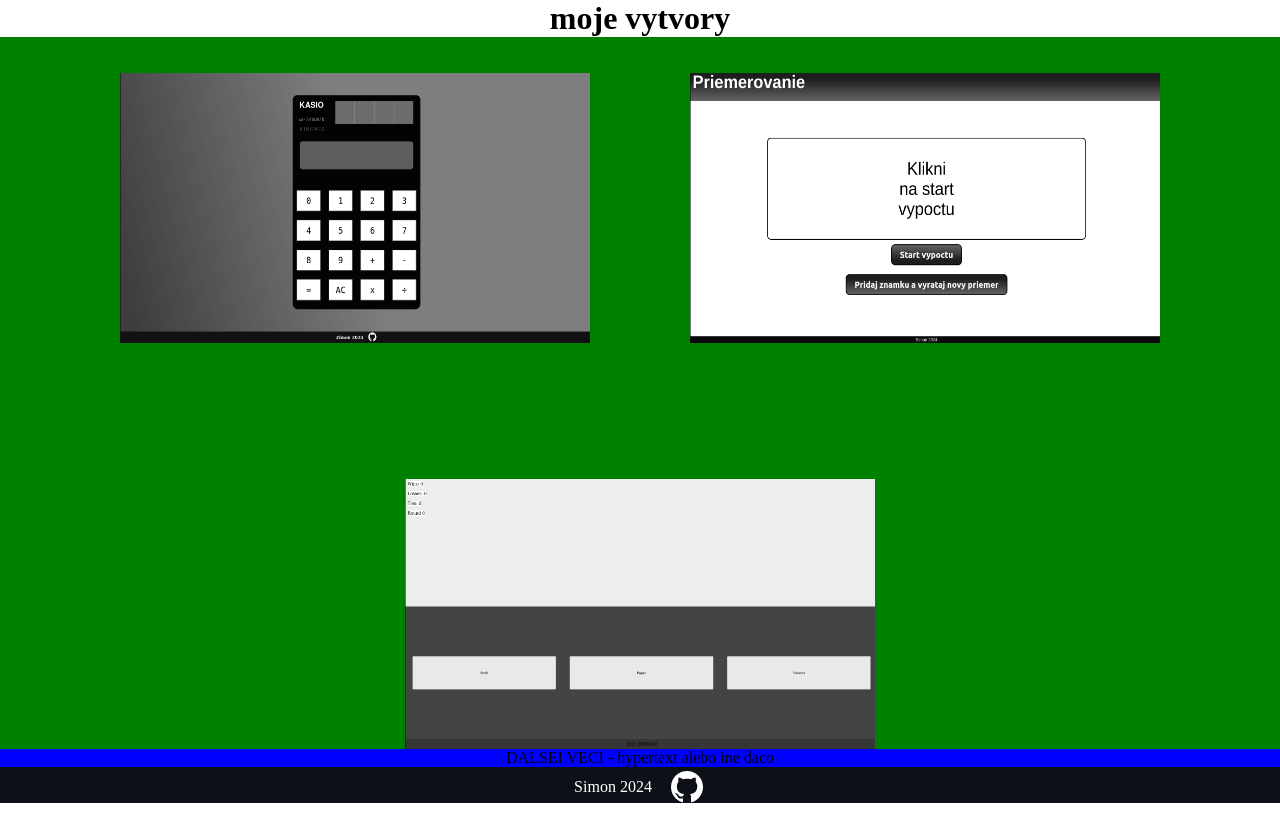
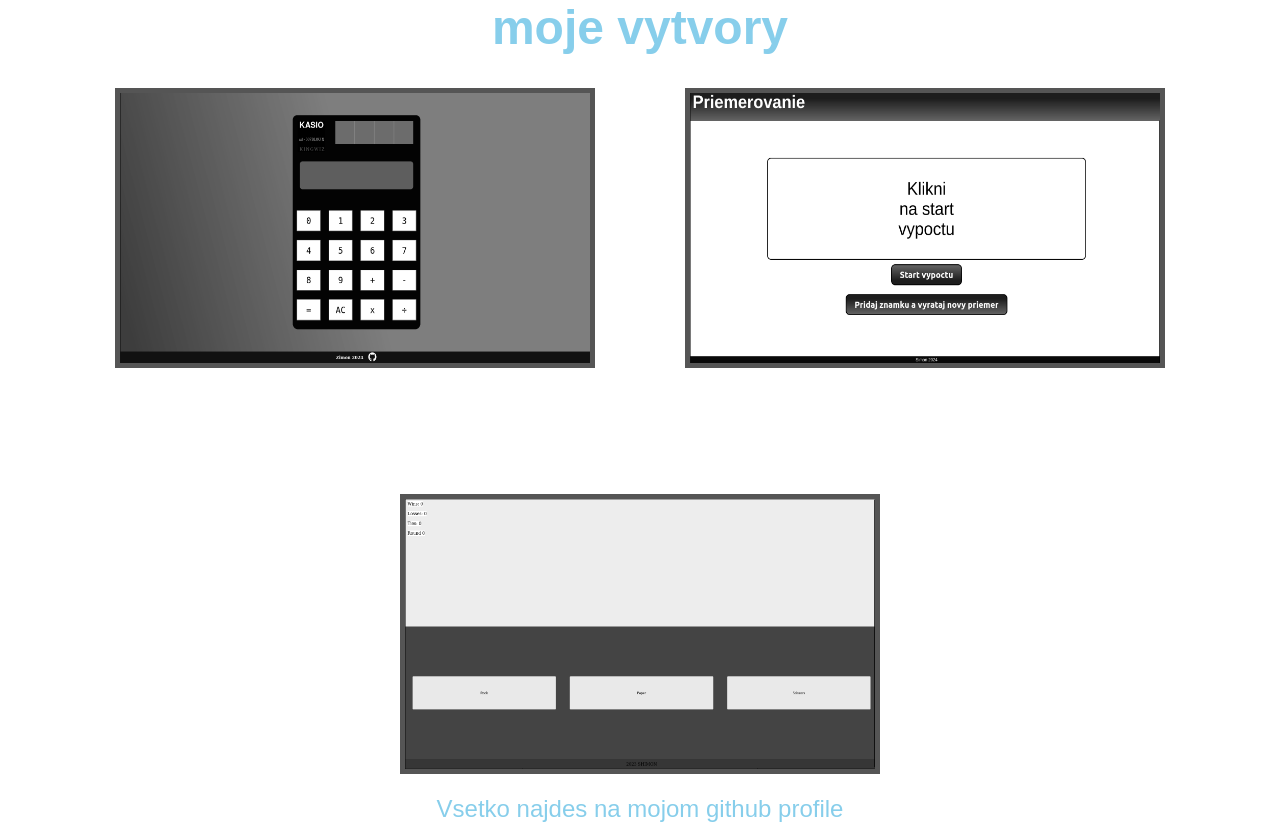
Before and after one commit to zimon-cocos/diela, a plain HTML site: page index.html in a window 1280 px wide. Shown: the top 824 px of the page. Before the commit the page ends 803 px from the top, so only its background shows below. Drawn offline with Linux system fonts and the light colour scheme.

Commit message:
pridany border na showcased, slusne UI

```diff
--- a/index.html
+++ b/index.html
@@ -12,12 +12,26 @@
         <div>moje vytvory</div>
     </h1>
     <div id="mainShowcaseBox">
-        <div id="showcase1"><img src="images/calculator.png" alt="obrazok ktory po kliknuti vedie na moju stranku ktora funguje ako kalkulacka v prehliadaci" id="image1"></div>
-        <div id="showcase2"><img src="images/priemer.png" alt="obrazok ktorz po kliknuti vedie na moju stranku ktora vypocita priemer znamok v skole" id="image2"></div>
-        <div id="showcase3"><img src="images/spongebob.png" alt="obrazok ktory po kliknuti vedie na moju stranku s hrou kamen papier noznice" id="image3"></div>
+        <div id="showcase1"><a href="https://zimon-cocos.github.io/calculator/" target="_blank" rel="noopener noreferrer"><img src="images/calculator.png" alt="obrazok ktory po kliknuti vedie na moju stranku ktora funguje ako kalkulacka v prehliadaci" id="image1"></a></div>
+        <div id="showcase2"><a href="https://zimon-cocos.github.io/ratanie-priemer/" target="_blank" rel="noopener noreferrer"><img src="images/priemerUpravene.png" alt="obrazok ktorz po kliknuti vedie na moju stranku ktora vypocita priemer znamok v skole" id="image2"></a></div>
+        <div id="showcase3"><a href="https://zimon-cocos.github.io/rock_paper_scissors/" target="_blank" rel="noopener noreferrer"><img src="images/spongebobUpravene.png" alt="obrazok ktory po kliknuti vedie na moju stranku s hrou kamen papier noznice" id="image3"></a></div>
     </div>
     <div id="dalsieBox">
-        <div>DALSEI VECI - hypertext alebo ine daco</div>
+        <div class="multiline">
+Vsetko najdes na mojom github profile
+                         | |
+                         | |
+                         | |
+                         | |
+                         | |
+                         | |
+                    \            /
+                     \          /
+                      \        /
+                       \      /
+                        \    /
+                         \  /
+                          \/</div>
     </div>
     <div id="footerBox">
         <div id="simonBox">Simon 2024</div>
--- a/style.css
+++ b/style.css
@@ -15,6 +15,9 @@ body{
   flex-direction: column;
   min-height: 100vh;
   margin: 0;
+  font-family: Arial, Helvetica, sans-serif;
+  color: skyblue;
+  font-size: 24px;
 }
 
 #image1, #image2, #image3{
@@ -23,6 +26,7 @@ body{
   width: 470px;
   height: 270px;
   transition: width 1s, height 1s;
+  border: 5px, solid, #555;
 }
 
 #image1:hover,#image2:hover,#image3:hover{
@@ -48,7 +52,6 @@ body{
   flex-wrap: wrap;
   justify-content: center;
   flex: 1;
-  background-color: green;
   gap: 100px;
 }
 
@@ -58,7 +61,6 @@ body{
   justify-content: center;
   max-width: 470px;
   max-height: 270px;
-  background-color: yellow;
   gap: 24px;
   margin-top: 36px;
 }
@@ -66,8 +68,14 @@ body{
 #dalsieBox{
   display: flex;
   flex: 1;
+  align-items: center;
   justify-content: center;
-  background-color: blue;
+}
+
+#dalseibox div{
+  display: flex;
+  flex: 1;
+
 
 }
 
@@ -91,3 +99,7 @@ body{
 #profileLinkTag{
   max-width: 38px;
 }
+
+.multiline{
+  white-space: pre-wrap;
+}
```
Also changed, not shown: images/priemerUpravene.png (added), images/spongebobUpravene.png (added).
